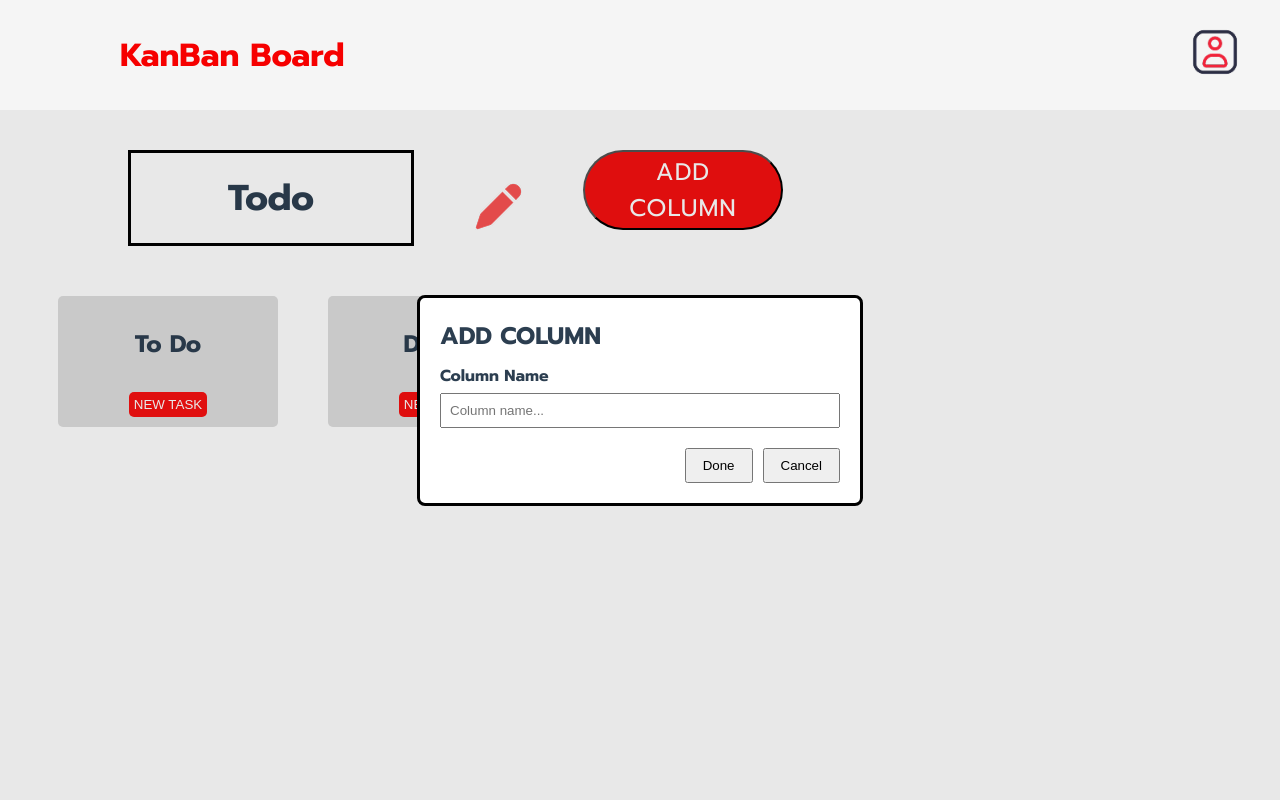
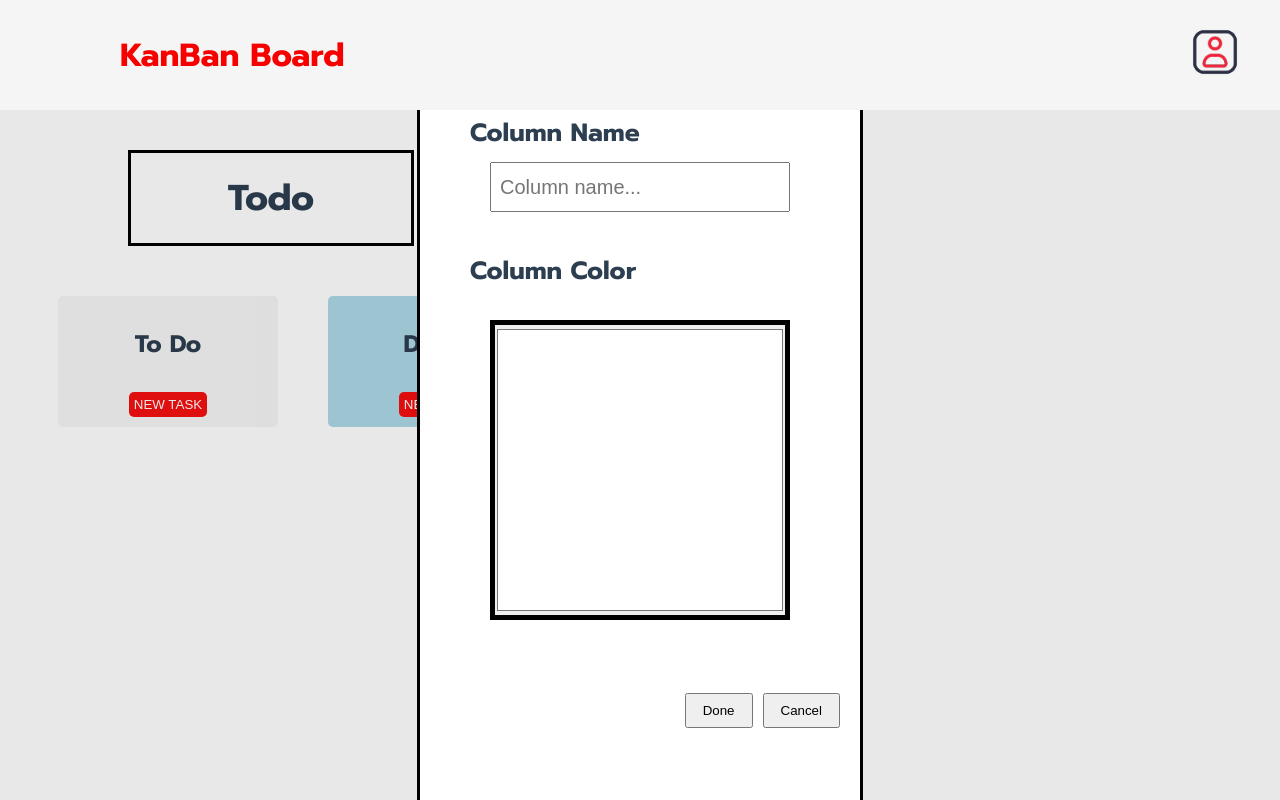
Before and after one commit to gunsupm/Kanbanboard, a Vue app: page / in a window 1280 px wide. Both pictures are taken after a click on the button "ADD COLUMN". Built offline with nearby package versions, Linux system fonts and the light colour scheme.

Commit message:
Update App.vue

```diff
--- a/src/App.vue
+++ b/src/App.vue
@@ -28,6 +28,7 @@
         v-for="column in columns"
         :key="column.id"
         class="column"
+        :style="{ backgroundColor: column.color }"
       >
         <h2>{{ column.name }}</h2>
         <button class="add-task-btn" @click="addTask(column.id)">
@@ -57,6 +58,14 @@
             placeholder="Column name..."
             type="text"
           />
+
+          <label for="colColor">Column Color</label>
+          <input
+            id="colColor"
+            v-model="colColor"
+            placeholder="Column Color(ex.#ffffff)..."
+            type="color"
+          />
         </div>
         <div class="modal-footer">
           <button @click="confirmAddColumn">Done</button>
@@ -82,25 +91,30 @@ interface Task {
 interface Column {
   id: number;
   name: string;
+  color: string;
   tasks: Task[];
+
 }
 
 // State สำหรับเก็บข้อมูล column
 const columns = ref<Column[]>([
-  { id: 1, name: 'To Do', tasks: [] },
-  { id: 2, name: 'Doing', tasks: [] },
-  { id: 3, name: 'Done', tasks: [] }
+  { id: 1, name: 'To Do', color: '#f5f5f5', tasks: [] },
+  { id: 2, name: 'Doing', color: '#add8e6', tasks: [] },
+  { id: 3, name: 'Done', color: '#90ee90', tasks: [] }
 ]);
 
 // State สำหรับควบคุม modal
 const openModal = ref(false);
 // State สำหรับเก็บชื่อคอลัมน์ใหม่
 const colName = ref('');
+// State สำหรับเก็บสีคอลัมน์ใหม่
+const colColor = ref('#ffffff');
 
 // ฟังก์ชันปิด Modal
 const closeModal = () => {
   openModal.value = false;
   colName.value = ''; // เคลียร์ค่าชื่อคอลัมน์
+  colColor.value = '#ffffff';
 };
 
 // ฟังก์ชันสร้างคอลัมน์ใหม่
@@ -113,6 +127,7 @@ const confirmAddColumn = () => {
   columns.value.push({
     id: Date.now(),  // ใช้ timestamp หรือ uuid ก็ได้
     name: colName.value,
+    color: colColor.value,
     tasks: []
   });
 
@@ -120,7 +135,6 @@ const confirmAddColumn = () => {
 };
 
 // add task in column fuction
-// ฟังก์ชันเพิ่ม Task ลงในคอลัมน์
 const addTask = (columnId: number) => {
   const column = columns.value.find((col) => col.id === columnId);
   if (!column) return;
@@ -299,34 +313,50 @@ const saveTitle = () => {
   border: 3px solid #000000;
   width: 400px;
   max-width: 90%;
+  height: 800px;
   padding: 20px;
   text-align: left;
+  font-size: 28px;
 }
 .modal-content h2 {
-  margin: 0 0 10px 0;
+  margin: 20px 0 10px 30px;
 }
 .modal-body {
   margin-bottom: 20px;
 }
 .modal-body label {
+  margin: 30px 0 10px 30px;
+  font-size: 25px;
   display: block;
-  margin-bottom: 5px;
   font-weight: bold;
 }
-.modal-body input {
-  width: 100%;
+.modal-body input[type="text"] {
+  margin-left: 50px;
+  font-size: 20px;
+  width: 300px;
+  height: 50px;
   padding: 8px;
   box-sizing: border-box;
+  margin-bottom: 10px;
+}
+.modal-body input[type="color"] {
+  border: 5px solid #000000;
+  margin-top: 20px;
+  margin-left: 50px;
+  width: 300px;
+  height: 300px;
+  padding: 0;
+  box-sizing: border-box;
+  cursor: pointer;
 }
 
 .modal-footer {
   text-align: right;
 }
 .modal-footer button {
+  margin-top: 50px;
   margin-left: 10px;
   padding: 8px 16px;
   cursor: pointer;
 }
-
-
 </style>
```
